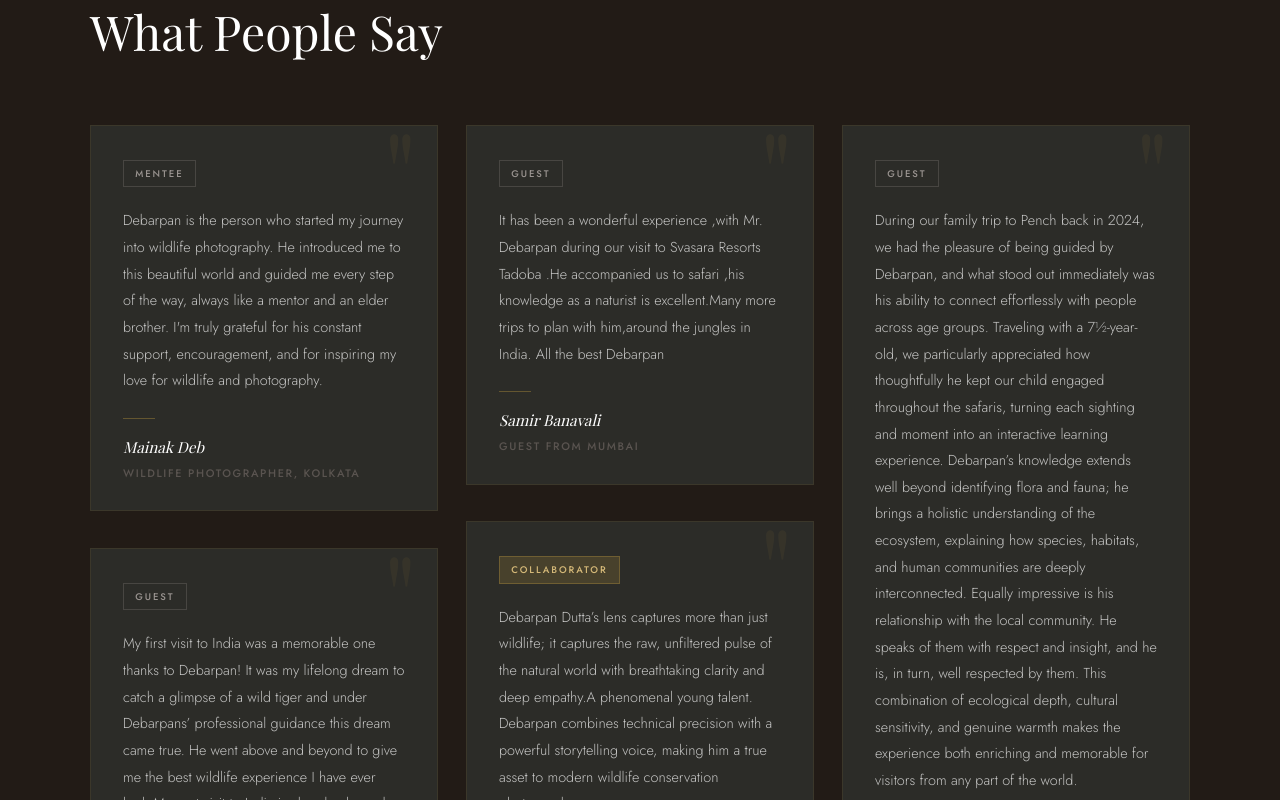
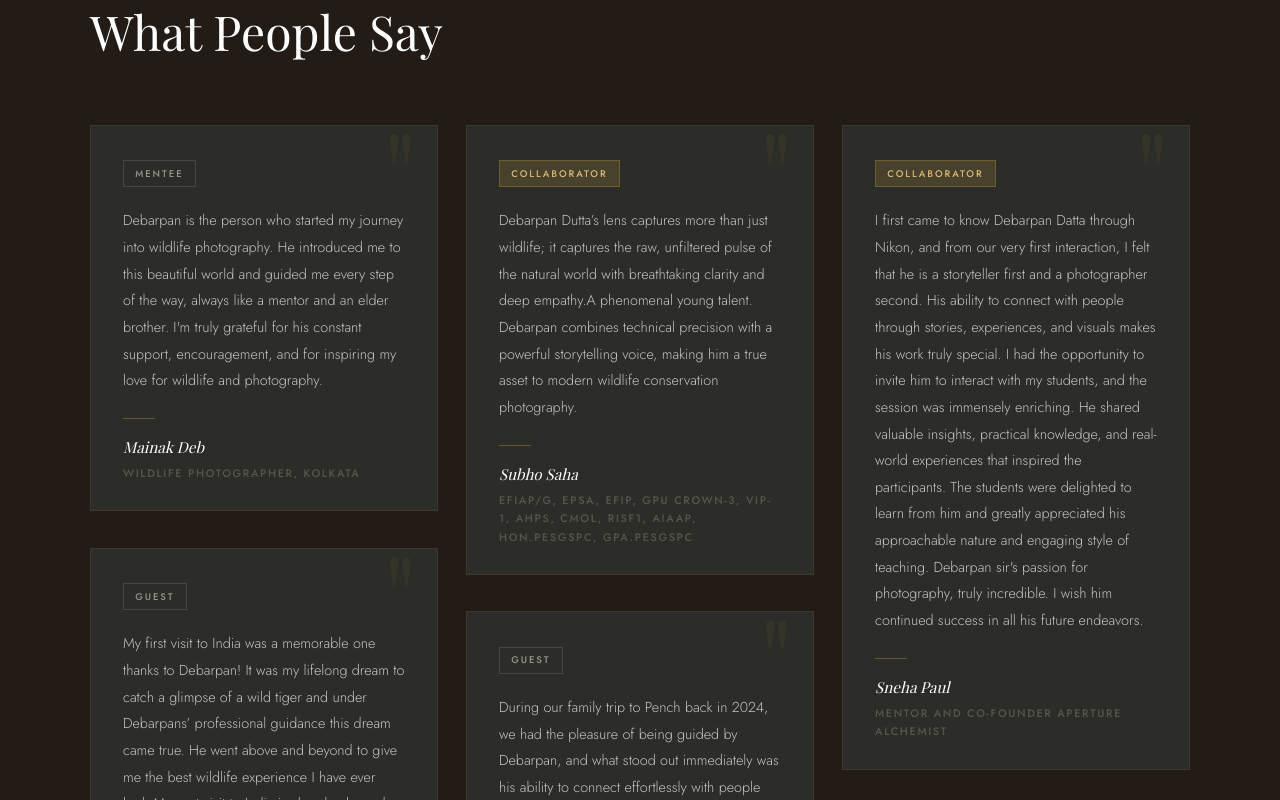
Before and after one commit to ddatta681-coder/Personal-Portfolio-Website, a React (Create React App) app: page /testimonials in a window 1280 px wide. Shown: the part 940-1740 px from the top of the page. Built offline with nearby package versions, Linux system fonts and the light colour scheme; a web font is replaced by a local one.

Commit message:
New Testimonial added

```diff
--- a/src/components/TestimonialsGrid.jsx
+++ b/src/components/TestimonialsGrid.jsx
@@ -35,6 +35,12 @@ const testimonials = [
     name: ' Mr. Sayak Bhanja',
     designation: 'Guest from Delhi',
     category: 'Guest',
+  },
+  {
+    quote: "I first came to know Debarpan Datta through Nikon, and from our very first interaction, I felt that he is a storyteller first and a photographer second. His ability to connect with people through stories, experiences, and visuals makes his work truly special. I had the opportunity to invite him to interact with my students, and the session was immensely enriching. He shared valuable insights, practical knowledge, and real-world experiences that inspired the participants. The students were delighted to learn from him and greatly appreciated his approachable nature and engaging style of teaching. Debarpan sir's passion for photography, truly incredible. I wish him continued success in all his future endeavors.",
+    name: 'Sneha Paul',
+    designation: 'Mentor and Co-founder Aperture Alchemist',
+    category: 'Collaborator',
   },
 ];
 
```
